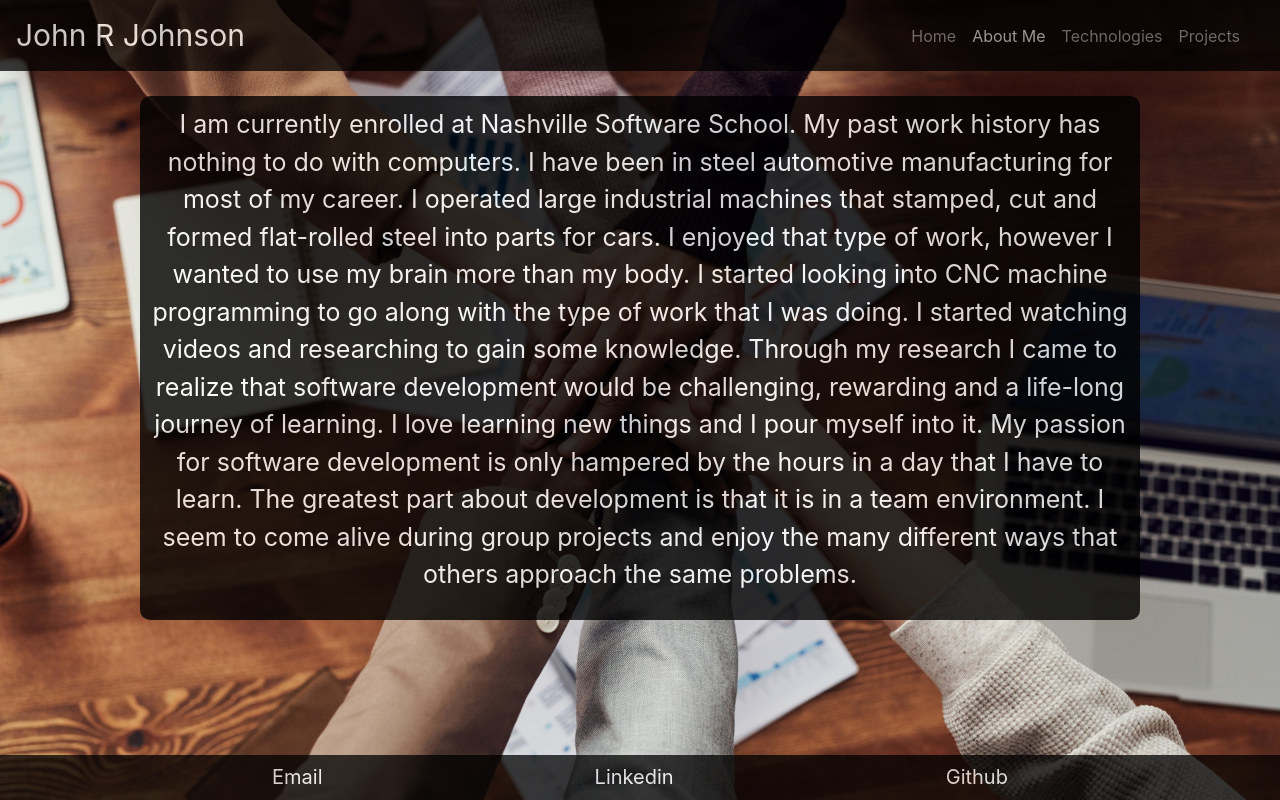
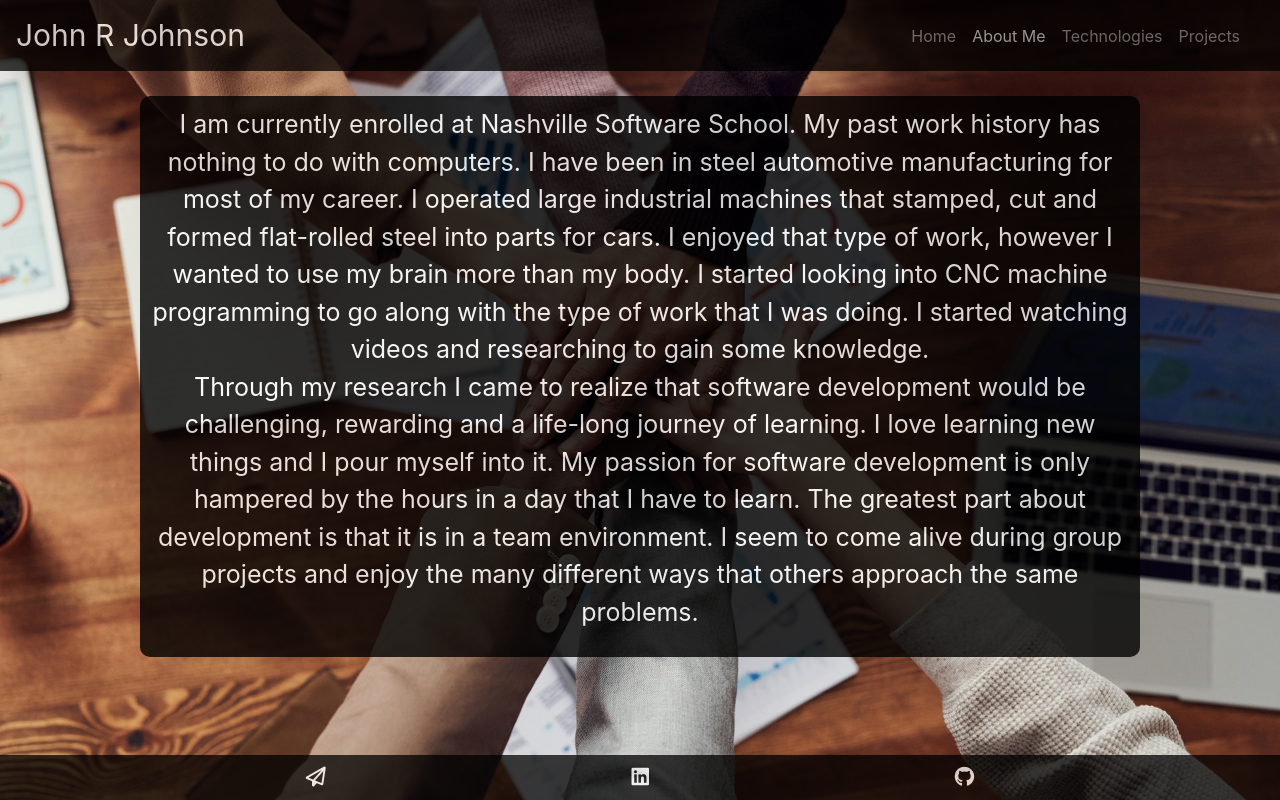
Before and after one commit to John-Ryan-Johnson/Bio-Site, a website built with webpack: page src/index.html in a window 1280 px wide. Both pictures are taken after a click on the link "About Me". Built offline with nearby package versions, Linux system fonts and the light colour scheme; some packages are replaced by stand-ins of ours; no server answers; files whose address does not match are found by name.

Commit message:
added break in about me

```diff
--- a/src/index.html
+++ b/src/index.html
@@ -4,6 +4,7 @@
   <meta charset="UTF-8">
   <meta name="viewport" content="width=device-width, initial-scale=1.0">
   <meta http-equiv="X-UA-Compatible" content="ie=edge">
+  <script src="https://kit.fontawesome.com/a9f1964355.js" crossorigin="anonymous"></script>
   <title>Bio-Site</title>
 </head>
 <body>
@@ -26,7 +27,7 @@
   <div class="fullPage" id="bioPage">
     <p class="info">I am currently enrolled at Nashville Software School. My past work history has nothing to do with     computers. I have been in steel automotive manufacturing for most of my career. I operated large industrial machines
     that stamped, cut and formed flat-rolled steel into parts for cars. I enjoyed that type of work, however I wanted to
-    use my brain more than my body. I started looking into CNC machine programming to go along with the type of work that I was doing. I started watching videos and researching to gain some knowledge. Through my research I came to realize that software development would be challenging, rewarding and a life-long journey of learning. I love learning new things and I pour myself into it. My passion for software development is only hampered by the hours in a day that I have to learn. The greatest part about development is that it is in a team environment. I seem to come alive during group projects and enjoy the many different ways that others approach the same problems.
+    use my brain more than my body. I started looking into CNC machine programming to go along with the type of work that I was doing. I started watching videos and researching to gain some knowledge.<br> Through my research I came to realize that software development would be challenging, rewarding and a life-long journey of learning. I love learning new things and I pour myself into it. My passion for software development is only hampered by the hours in a day that I have to learn. The greatest part about development is that it is in a team environment. I seem to come alive during group projects and enjoy the many different ways that others approach the same problems.
     </p>
   </div>
 
@@ -49,9 +50,9 @@
 
   <div class="footer">
     <div class="footerLinks">
-      <a href="mailto:john.r.johnsondev@gmail.com">Email</a>
-      <a href="https://www.linkedin.com/in/johnryanjohnson/">Linkedin</a>
-      <a href="https://github.com/John-Ryan-Johnson">Github</a>
+      <a href="mailto:john.r.johnsondev@gmail.com"><i class="far fa-paper-plane"></i></a>
+      <a href="https://www.linkedin.com/in/johnryanjohnson/"><i class="fab fa-linkedin"></i></a>
+      <a href="https://github.com/John-Ryan-Johnson"><i class="fab fa-github"></i></a>
     </div>
   </div>
 </body>
```
